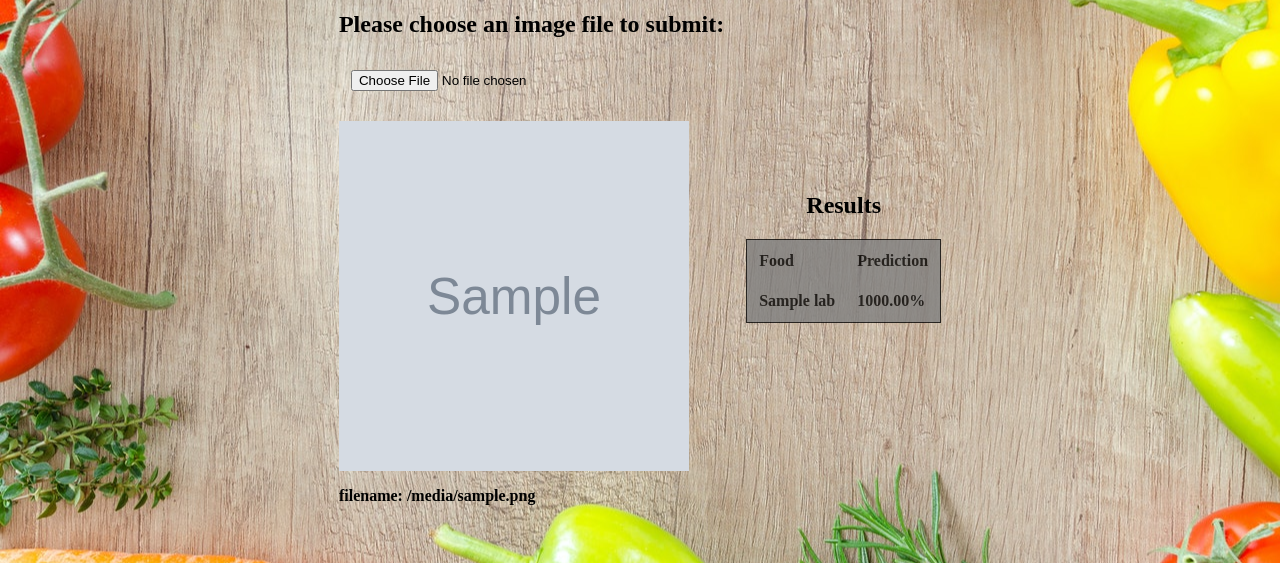
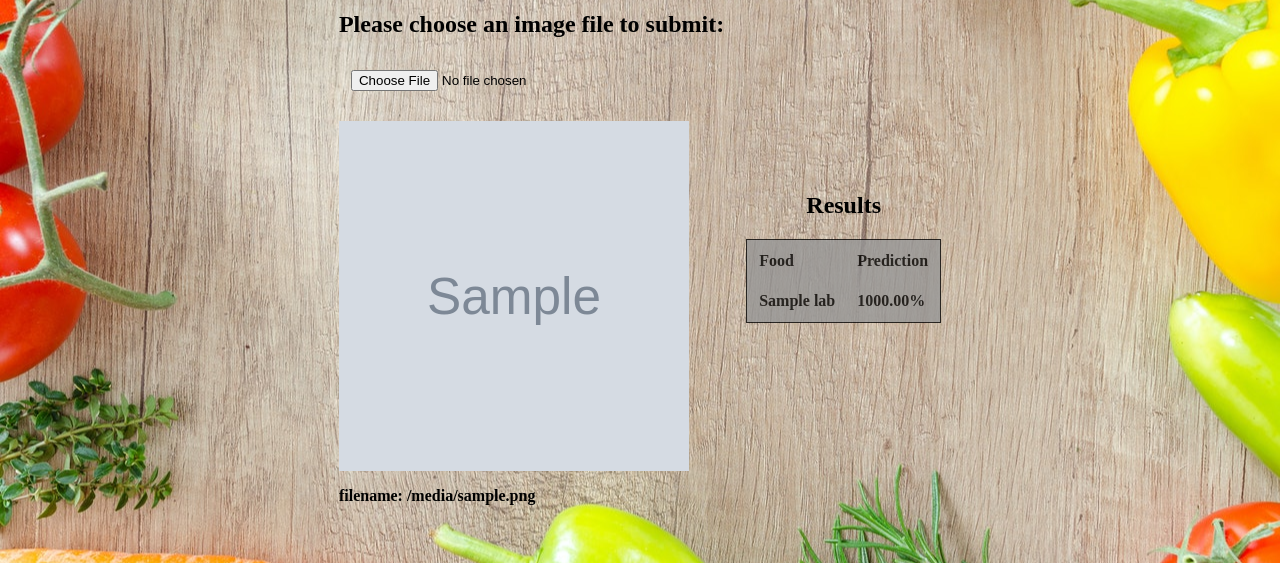
Before and after one commit to DomingosLemos/Deploy-cnn-test, a Flask app: template templates/home.html in a window 1280 px wide. Shown: the part 197-760 px from the top of the page. Run offline with Flask 2, Linux system fonts and the light colour scheme; the template is opened without the code that fills it: values that come from a table or form of the project are taken from there, most other values are stand-ins (such as "Sample title", 1, 10 or a date in 2020); grey boxes marked "Sample" are stand-in pictures; lists and menus that the app fills with data are empty; some libraries are stand-ins or nearby versions.

Commit message:
Revert "Revert "bug fix""
This reverts commit 7ae383ca5199b2bd88b5a7e8380e6abd13a457d1.

```diff
--- a/templates/home.html
+++ b/templates/home.html
@@ -28,7 +28,7 @@
             }
             table.result {
                 border: 1px solid black;
-                background-color: rgb(127, 127, 127);
+                background-color: rgb(150, 150, 150);
                 opacity: 80%;
             }
         </style>
@@ -61,7 +61,7 @@
                                             <input id="uploadImage" type=file name=photo label="Choose file to upload" onchange="PreviewImage()">
                                         </th>
                                         <th>
-                                            <input id="showPrediction" type=submit value="Get Prediction" style="display: none;">
+                                            <input id="showPrediction" type=submit value="Get Prediction" style="display: none;" onclick="ShowResuts()">
                                         </th>
                                     </tr>
                                 </table>
@@ -85,7 +85,12 @@
                                         var name = document.getElementById("uploadImage");
 
                                         document.getElementById("showPrediction").style.display = "block";
+                                        document.getElementById("showResult").style.display = "none"
                                     };
+
+                                    function ShowResults() {
+                                        document.getElementById("showResult").style.display = "block";
+                                    }
 
                                 </script>
                             </form>
@@ -96,13 +101,13 @@
 
                     <th>
 
-                        <div class="results">
+                        <div class="results" id="showResult">
                             {% if filename %}
                             <h2 style="text-align: center;">Results</h2>
                             <table class="result">
                                 <tr>
-                                    <th>Food</th>
-                                    <th>Prediction</th>
+                                    <th><b>Food</b></th>
+                                    <th></b>Prediction</b></th>
                                 </tr>
                                 {% for lab,score in results %}
                                 <tr>
```
Also changed, not shown: static/16769.jpg (added).
